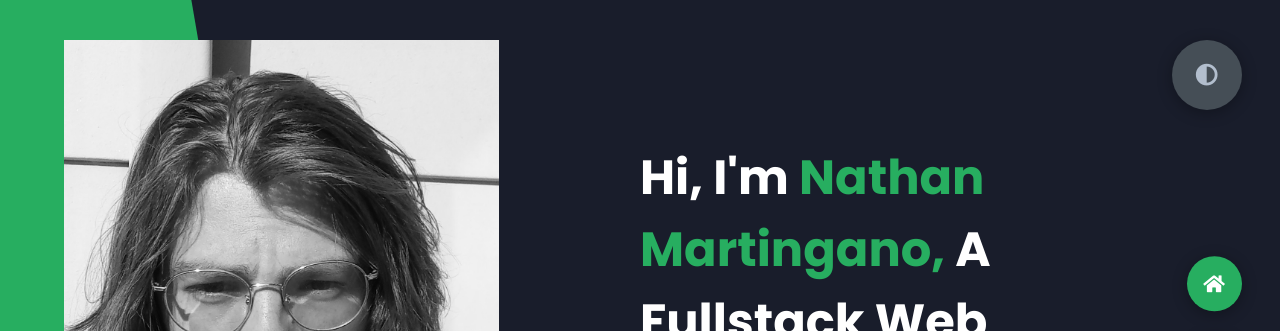
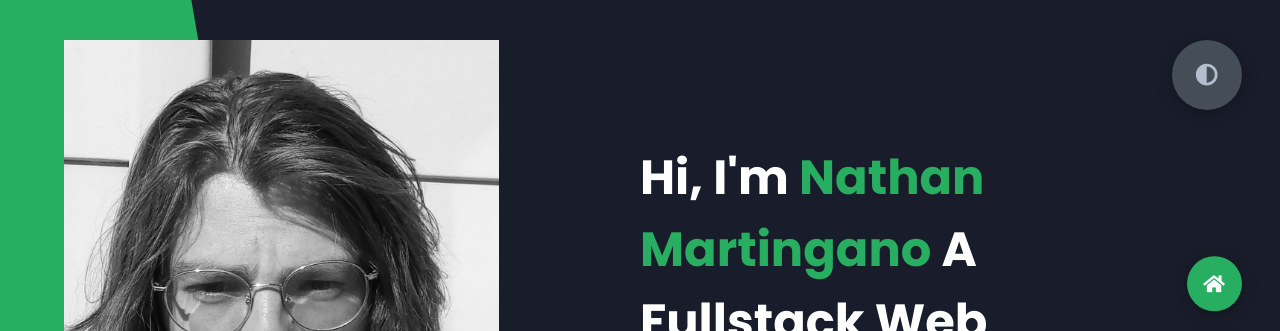
Before and after one commit to NathanMartingano/NathanMartingano.github.io, a plain HTML site: page index.html in a window 1280 px wide. Shown: the top 331 px of the page. Drawn offline with Linux system fonts and the light colour scheme.

Commit message:
Checcking

```diff
--- a/index.html
+++ b/index.html
@@ -22,7 +22,7 @@
             </div>
             <div class="right-header">
                 <h1 class="name">
-                    Hi, I'm <span>Nathan Martingano,</span>
+                    Hi, I'm <span>Nathan Martingano </span>
                     A Fullstack Web Developer.
                 </h1>
                 <p>
```
